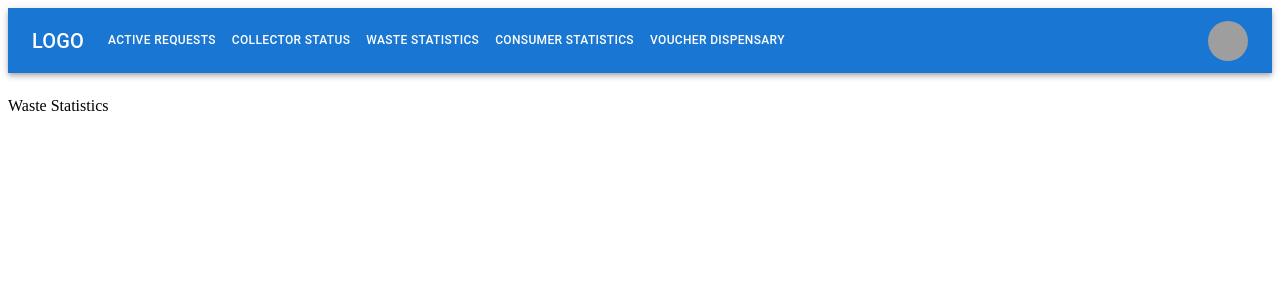
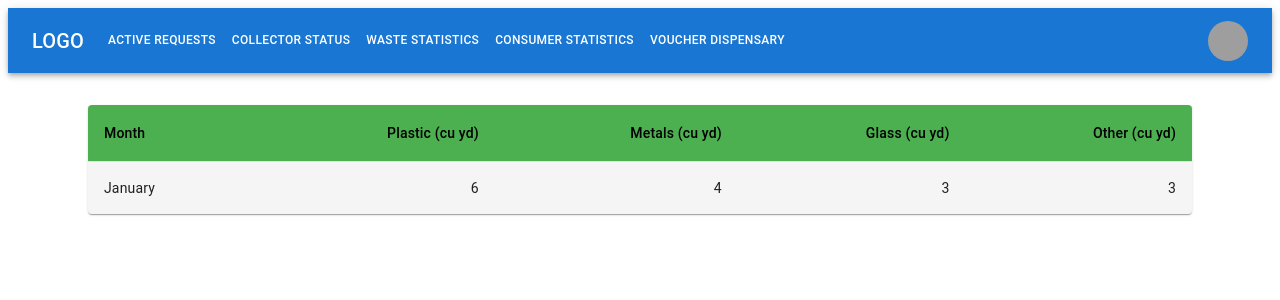
Before and after one commit to tuanle99/EWCE, a React (Create React App) app in the folder client/: page /ewce/WasteStats in a window 1280 px wide. Shown: the top 300 px of the page. Built offline with nearby package versions, Linux system fonts and the light colour scheme; grey boxes are pictures that could not be loaded.

Commit message:
Create Waste Statistics Landing Page
A table with pre fab data is generated and then populated based on year selected

```diff
--- a/client/package.json
+++ b/client/package.json
@@ -4,13 +4,18 @@
   "private": true,
   "homepage": "https://tuanle99.github.io/ewce",
   "dependencies": {
+    "@date-io/date-fns": "^2.13.1",
+    "@date-io/dayjs": "^2.13.1",
     "@emotion/react": "^11.5.0",
     "@emotion/styled": "^11.3.0",
     "@mui/icons-material": "^5.2.5",
+    "@mui/lab": "^5.0.0-alpha.69",
     "@mui/material": "^5.0.5",
     "@testing-library/jest-dom": "^5.14.1",
     "@testing-library/react": "^11.2.7",
     "@testing-library/user-event": "^12.8.3",
+    "build": "^0.1.4",
+    "dayjs": "^1.10.7",
     "history": "^5.0.1",
     "moment": "^2.29.1",
     "mui": "0.0.1",
--- a/client/src/pages/WasteStats.js
+++ b/client/src/pages/WasteStats.js
@@ -1,7 +1,113 @@
-import React from "react";
+import React, { useState } from "react";
+import { styled } from '@mui/material/styles';
+import Table from '@mui/material/Table';
+import TableBody from '@mui/material/TableBody';
+import TableCell, { tableCellClasses } from '@mui/material/TableCell';
+import TableContainer from '@mui/material/TableContainer';
+import TableHead from '@mui/material/TableHead';
+import TableRow from '@mui/material/TableRow';
+import Paper from '@mui/material/Paper';
+import {
+  TextField,
+  Container
+} from "@mui/material";
+import {
+  LocalizationProvider,
+  DatePicker
+} from "@mui/lab"
+import AdapterDayjs from "@mui/lab/AdapterDayjs";
+
+const StyledTableCell = styled(TableCell)(({ theme }) => ({
+  [`&.${tableCellClasses.head}`]: {
+    backgroundColor: theme.palette.success.light,
+    color: theme.palette.common.black,
+  },
+  [`&.${tableCellClasses.body}`]: {
+    fontSize: 14,
+  },
+}));
+
+const StyledTableRow = styled(TableRow)(({ theme }) => ({
+  '&:nth-of-type(odd)': {
+    backgroundColor: theme.palette.action.hover,
+  },
+  // hide last border
+  '&:last-child td, &:last-child th': {
+    border: 0,
+  },
+}));
+
+function createData(month, plastic, metal, glass, other, year) {
+  return { month, plastic, metal, glass, other, year };
+}
+
+
+
+const wasteData = [
+  createData('January', 5, 6, 3, 2, 2021),
+  createData('February', 6, 3, 5, 3, 2021),
+  createData('March', 5, 4, 5, 2, 2021),
+  createData('April', 5, 6, 2, 3, 2021),
+  createData('May', 5, 6, 3, 2, 2021),
+  createData('June', 6, 3, 5, 3, 2021),
+  createData('July', 5, 4, 5, 2, 2021),
+  createData('August', 5, 6, 2, 3, 2021),
+  createData('September', 5, 6, 3, 2, 2021),
+  createData('October', 6, 3, 5, 3, 2021),
+  createData('November', 5, 4, 5, 2, 2021),
+  createData('December', 5, 6, 2, 3, 2021),
+  createData('January', 6, 4, 3, 3, 2022),
+];
 
 function WasteStats() {
-  return <div>Waste Statistics</div>;
+  const [value, setValue] = React.useState(new Date());
+  const [rows, setRows] = useState(wasteData.filter(x => (x.year === 2022)));
+
+  return (
+    <Container>
+      <LocalizationProvider dateAdapter={AdapterDayjs}>
+          <DatePicker
+            views={['year']}
+            label="Year"
+            value={value}
+            onChange={(newValue) => {
+              setValue(newValue);
+              let newRows = wasteData.filter(x => (x.year === newValue["$y"]));
+              setRows(newRows);
+            }}
+            renderInput={(params) => <TextField {...params} helperText={null} />}
+          />
+      </LocalizationProvider>
+      <Container sx={{ mt: 4 }}>
+      <TableContainer component={Paper}>
+      <Table sx={{ minWidth: 700 }} aria-label="customized table">
+        <TableHead>
+          <TableRow>
+            <StyledTableCell>Month</StyledTableCell>
+            <StyledTableCell align="right">Plastic&nbsp;(cu yd)</StyledTableCell>
+            <StyledTableCell align="right">Metals&nbsp;(cu yd)</StyledTableCell>
+            <StyledTableCell align="right">Glass&nbsp;(cu yd)</StyledTableCell>
+            <StyledTableCell align="right">Other&nbsp;(cu yd)</StyledTableCell>
+          </TableRow>
+        </TableHead>
+        <TableBody>
+          {rows.map((row) => (
+            <StyledTableRow key={row.name}>
+              <StyledTableCell component="th" scope="row">
+                {row.month}
+              </StyledTableCell>
+              <StyledTableCell align="right">{row.plastic}</StyledTableCell>
+              <StyledTableCell align="right">{row.metal}</StyledTableCell>
+              <StyledTableCell align="right">{row.glass}</StyledTableCell>
+              <StyledTableCell align="right">{row.other}</StyledTableCell>
+            </StyledTableRow>
+          ))}
+        </TableBody>
+      </Table>
+    </TableContainer>
+      </Container>
+  </Container>
+  );
 }
 
 export default WasteStats;
```
Also changed, not shown: 2 other files (tests, documents, lock files or other folders).
